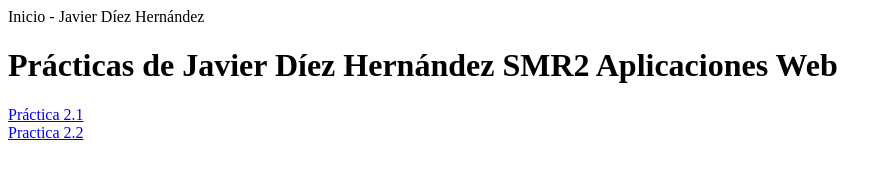
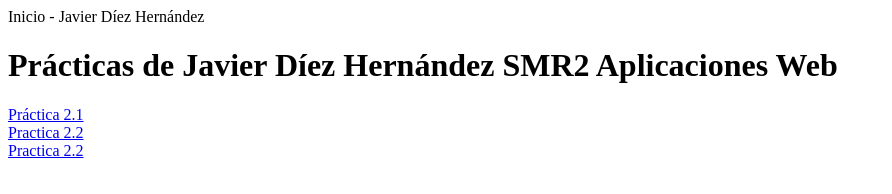
Before and after one commit to Javiiidh/7_javier_diez, a plain HTML site: page index.html in a window 1280 px wide. Shown: the whole page, without its empty margins (0-892 px from the left). Drawn offline with Linux system fonts and the light colour scheme.

Commit message:
changesadd

```diff
--- a/index.html
+++ b/index.html
@@ -7,6 +7,8 @@
     <a href="Practicas/textos.html">Práctica 2.1</a>
     <br>
     <a href="Practica Favicon/Favicon.html">Practica 2.2</a>
+    <br>
+    <a href="Practica enlaces internos y listas/Libro.html">Practica 2.2</a>
 </body>
 
 </html>
```
Also changed, not shown: Practica enlaces internos y listas/Libro.html (renamed from Practica enlaces internos y listas/...html).
